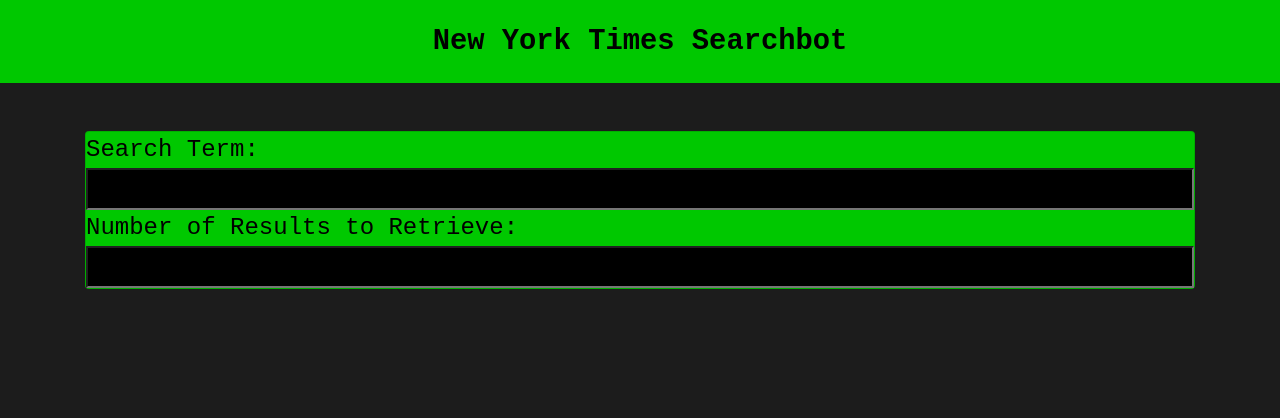
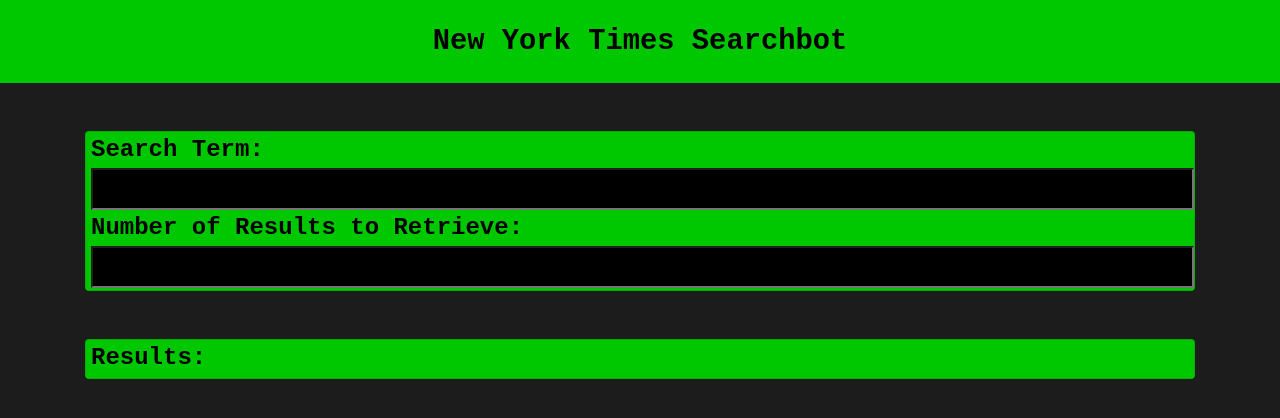
Before and after one commit to Paraprax/nyt-search, a plain HTML site: page index.html in a window 1280 px wide. Drawn offline with nearby package versions, Linux system fonts and the light colour scheme.

Commit message:
added results card

```diff
--- a/assets/css/style.css
+++ b/assets/css/style.css
@@ -23,6 +23,9 @@ header {
 .card {
     background-color: rgb(0, 200, 0);
     color: black;
+    font-weight: bolder;
+    padding-left: 5px;
+    padding-bottom: 2px;
 }
 
 input, select, textarea {
--- a/index.html
+++ b/index.html
@@ -20,8 +20,8 @@
 
     <div class="container">
         <div class="row">
-            <div id="main-column" class="col">
-                <div class="card mt-5">
+            <div class="col">
+                <div id="search-card" class="card mt-5">
                     Search Term:
                     <input type="text">
 
@@ -30,6 +30,13 @@
                 </div>
             </div>
         </div>
+        <div class="row">
+            <div class="col">
+                <div id="results-card" class="card mt-5">
+                    Results:
+                </div>
+            </div>
+        </div>
     </div>
 
 </body>
```
